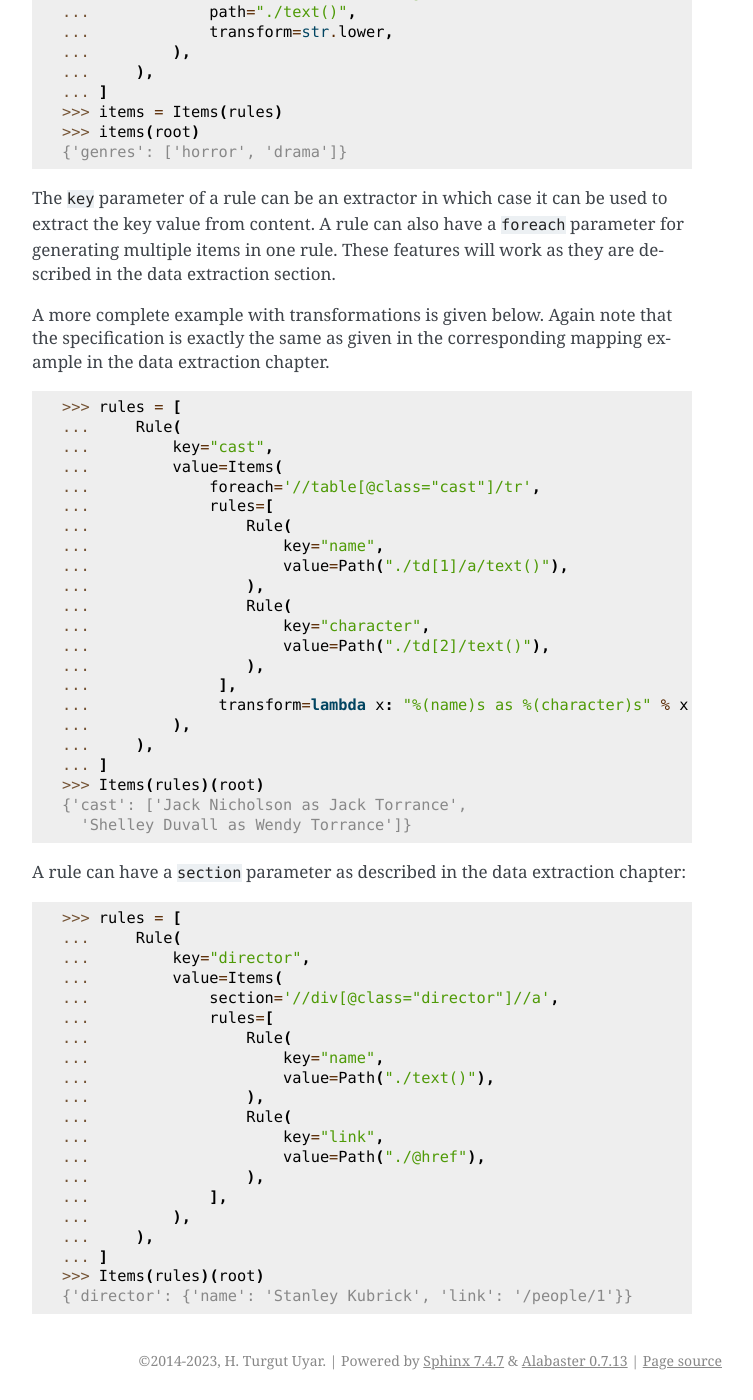
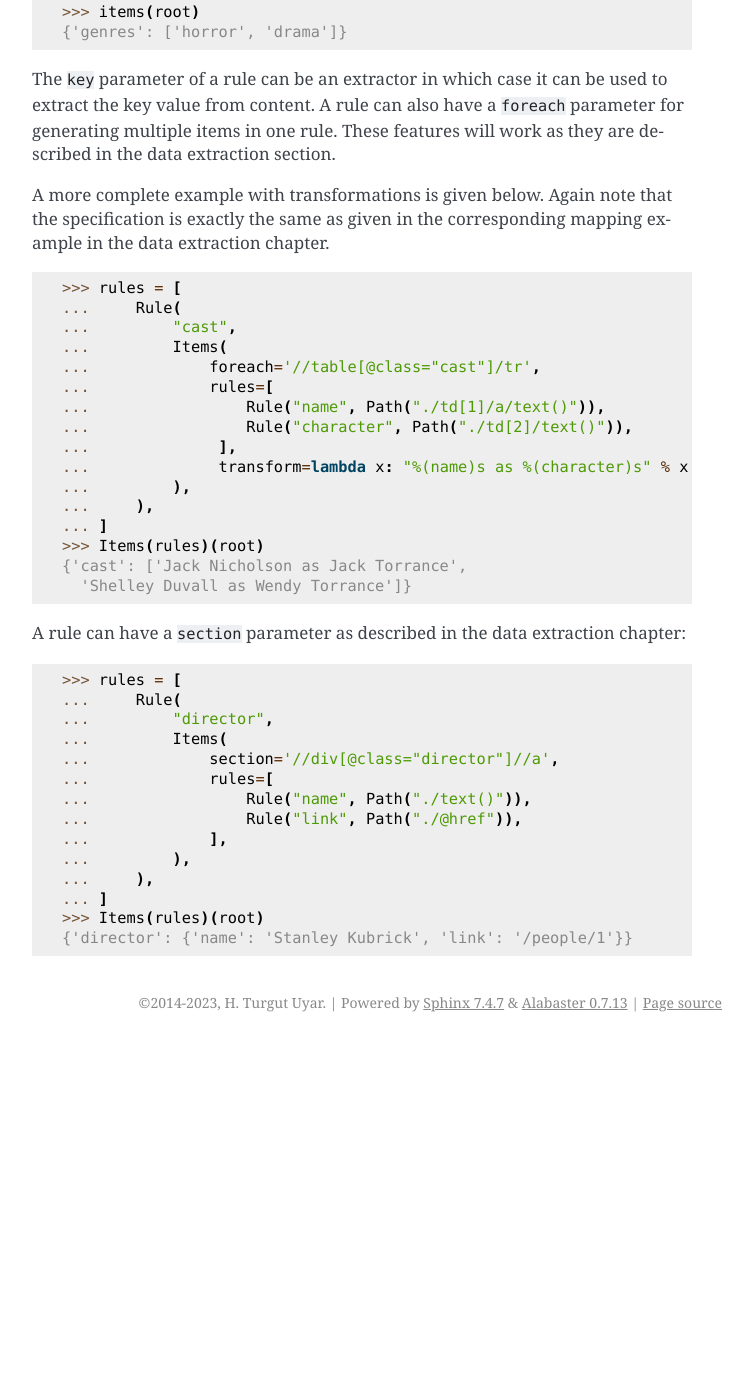
Before and after one commit to uyar/piculet, a Sphinx documentation site: the page built from docs/low-level.rst, in a window 1280 px wide and 1400 px high, scrolled down 2650 px. Shown: the whole window, without its empty margins (388-1141 px from the left). Built offline with Sphinx 7.4.7, drawn with Linux system fonts in a browser that asks for light colours; after the commit the page ends 3692 px from its top, so only the background shows below that; some of the changed text lies outside the part shown.

Commit message:
Remove key, value and rules keyword parameter name passing

```diff
--- a/docs/low-level.rst
+++ b/docs/low-level.rst
@@ -113,14 +113,8 @@ Basically, they are rule collections.
 
    >>> from piculet import Items
    >>> rules = [
-   ...     Rule(
-   ...         key="title",
-   ...         value=Path('//title/text()'),
-   ...     ),
-   ...     Rule(
-   ...         key="year",
-   ...         value=Path('//span[@class="year"]/text()', transform=int),
-   ...     ),
+   ...     Rule("title", Path('//title/text()')),
+   ...     Rule("year", Path('//span[@class="year"]/text()', transform=int)),
    ... ]
    >>> items = Items(rules)
    >>> items(root)
@@ -136,8 +130,8 @@ An extractor can have a ``foreach`` parameter if it will be multi-valued:
 
    >>> rules = [
    ...     Rule(
-   ...         key="genres",
-   ...         value=Path(
+   ...         "genres",
+   ...         Path(
    ...             foreach='//ul[@class="genres"]/li',
    ...             path="./text()",
    ...             transform=str.lower,
@@ -162,18 +156,12 @@ in the corresponding mapping example in the data extraction chapter.
 
    >>> rules = [
    ...     Rule(
-   ...         key="cast",
-   ...         value=Items(
+   ...         "cast",
+   ...         Items(
    ...             foreach='//table[@class="cast"]/tr',
    ...             rules=[
-   ...                 Rule(
-   ...                     key="name",
-   ...                     value=Path("./td[1]/a/text()"),
-   ...                 ),
-   ...                 Rule(
-   ...                     key="character",
-   ...                     value=Path("./td[2]/text()"),
-   ...                 ),
+   ...                 Rule("name", Path("./td[1]/a/text()")),
+   ...                 Rule("character", Path("./td[2]/text()")),
    ...              ],
    ...              transform=lambda x: "%(name)s as %(character)s" % x
    ...         ),
@@ -190,18 +178,12 @@ chapter:
 
    >>> rules = [
    ...     Rule(
-   ...         key="director",
-   ...         value=Items(
+   ...         "director",
+   ...         Items(
    ...             section='//div[@class="director"]//a',
    ...             rules=[
-   ...                 Rule(
-   ...                     key="name",
-   ...                     value=Path("./text()"),
-   ...                 ),
-   ...                 Rule(
-   ...                     key="link",
-   ...                     value=Path("./@href"),
-   ...                 ),
+   ...                 Rule("name", Path("./text()")),
+   ...                 Rule("link", Path("./@href")),
    ...             ],
    ...         ),
    ...     ),
```
Also changed, not shown: 1 other file.
